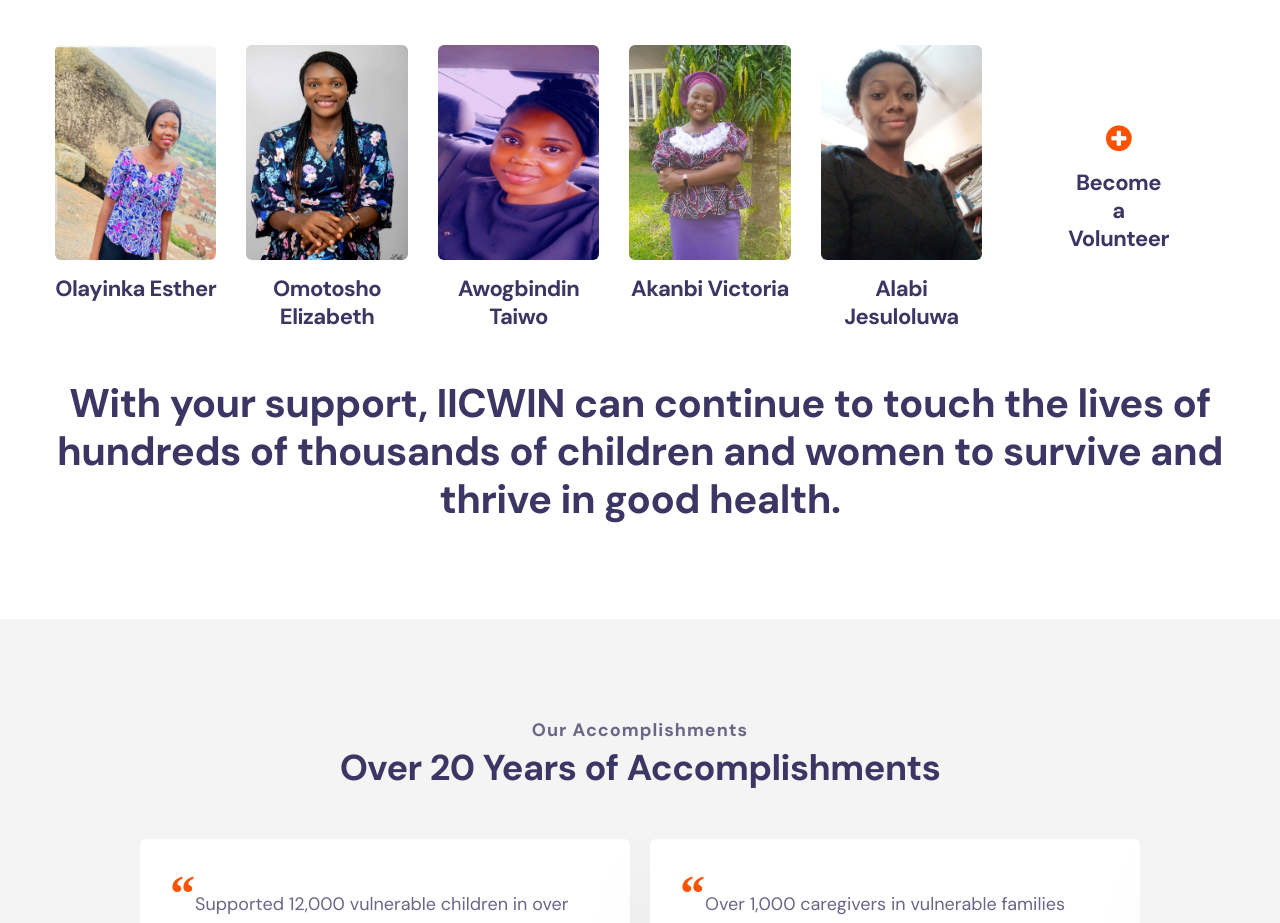
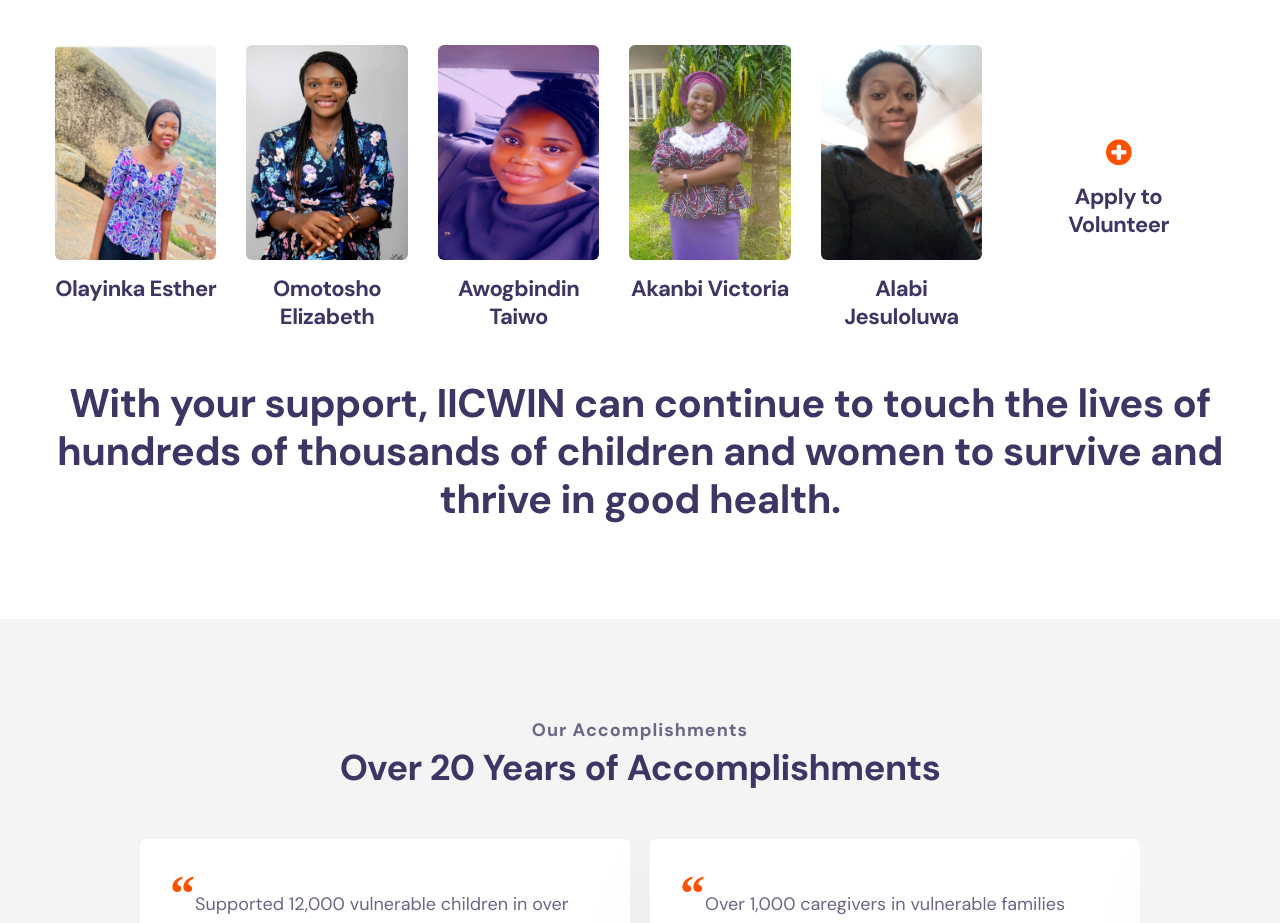
Before and after one commit to Abdulrahman-234/IICWIN-Website, a plain HTML site: page about.html in a window 1280 px wide. Shown: the part 3751-4674 px from the top of the page. Drawn offline with Linux system fonts and the light colour scheme.

Commit message:
Fourth Commit

```diff
--- a/about.html
+++ b/about.html
@@ -345,7 +345,7 @@
 
 
                 <div class="volunteer-apply align-self-center justify-self-center text-center bg-gradient">
-                    <a href="contact.html" class="team-title m-0"><span class="fa fa-plus-circle d-block mb-3"></span>Become a Volunteer</a>
+                    <a href="contact.html" class="team-title m-0"><span class="fa fa-plus-circle d-block mb-3"></span>Apply to Volunteer</a>
                 </div>
 
 
```
